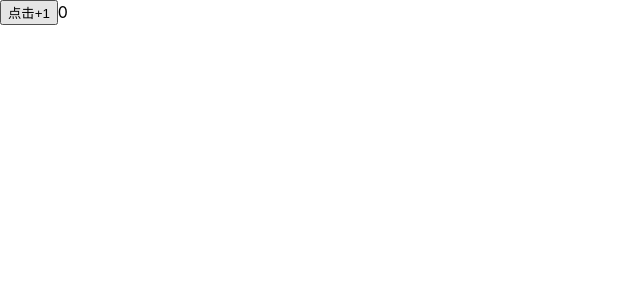
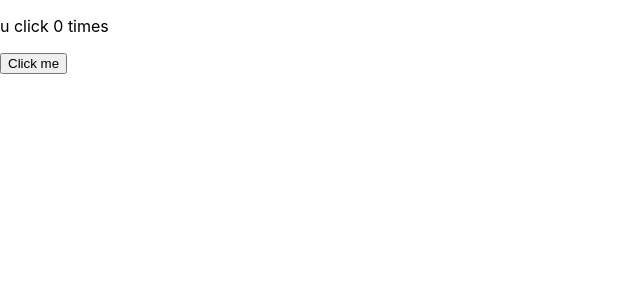
Before and after one commit to Wenq/Wenq_Demos_JS, a React (Create React App) app in the folder React_Demos/react_hooks_demo/: page / in a window 1280 px wide. Shown: the top 300 px of the page, without its empty margins (0-640 px from the left). Built offline with nearby package versions, Linux system fonts and the light colour scheme.

Commit message:
refactor class AppWithHooks.js by hooks

```diff
--- a/React_Demos/react_hooks_demo/src/AppWithHooks.js
+++ b/React_Demos/react_hooks_demo/src/AppWithHooks.js
@@ -1,29 +1,43 @@
 import React, {Component} from 'react';
-import './App.css';
+// import './App.css';
+// class AppWithHooks extends Component{
+//     constructor(props){
+//         super(props)
+//         this.state = {
+//             count: 0
+//         }
+//     }
+
+//     setCount(){
+//         this.setState({
+//             count: ++this.state.count
+//         },()=>{
+//             console.log(`count: +1`);
+//         });
+//     }
+
+//     render(){
+//         return <div>
+//             <span>u click {this.state.count} times</span>
+//             <button onClick={this.setCount.bind(this)}>Click me</button>
+//         </div>
+//     }
+// }
+
+// export default AppWithHooks;
+
+//使用hooks重构
 import {useState} from 'react';
-
-class AppWithHooks extends Component{
-    constructor(props){
-        super(props)
-        this.state = {
-            count: 0
-        }
-    }
-
-    setCount(){
-        this.setState({
-            count: ++this.state.count
-        },()=>{
-            console.log(`count: +1`);
-        });
-    }
-
-    render(){
-        return <div>
-            <button onClick={this.setCount.bind(this)}>{'点击+1'}</button>
-            <span>{this.state.count}</span>
-        </div>
-    }
+function AppWithHooks() {
+    const [count, setState] = useState(0);
+    return (
+        <div>
+            <p>u click {count} times</p>
+            <button onClick={()=>setState(++count)}>
+                Click me
+            </button>
+            </div>
+    );
 }
 
 export default AppWithHooks;
```
